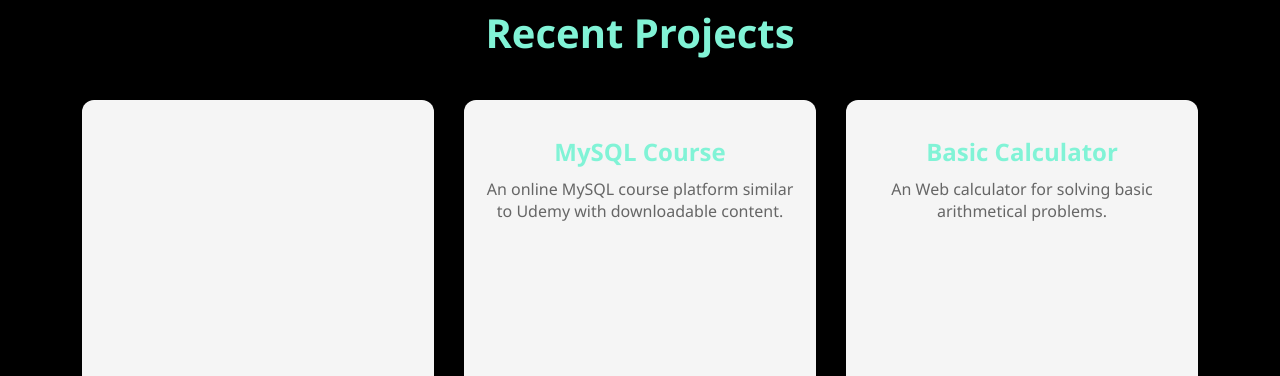
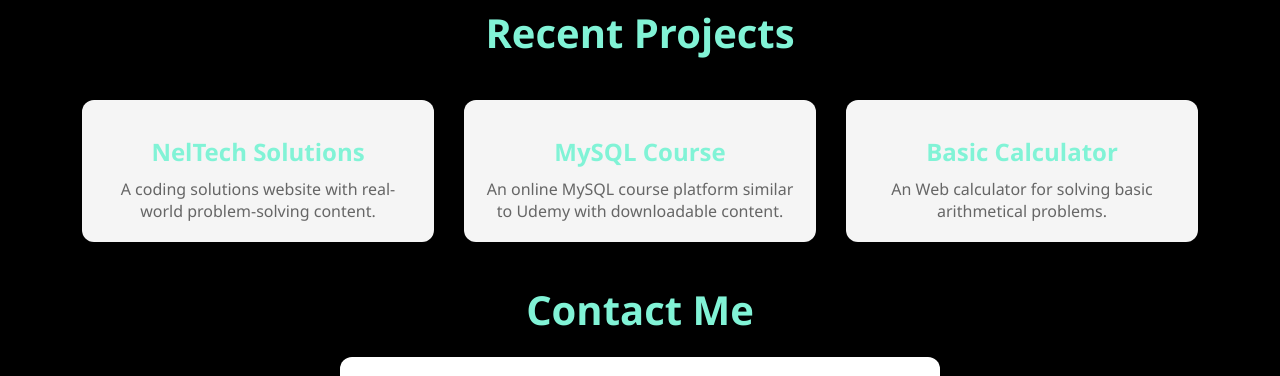
Before and after one commit to Nelson-bassey/my-portfolio, a plain HTML site: page index.html in a window 1280 px wide. Shown: the part 1300-1676 px from the top of the page. Drawn offline with Linux system fonts and the light colour scheme; grey boxes are pictures that could not be loaded.

Commit message:
i removed the marquee since it nis outdated

```diff
--- a/index.html
+++ b/index.html
@@ -74,7 +74,6 @@
     <h2>Recent Projects</h2>
     <div class="portfolio-grid">
       <div class="portfolio-item">
-        <marquee behavior="6" direction="right"><img src="images/My ChatGPT image.png" alt="Project 1"></marquee>
         <h3>NelTech Solutions</h3>
         <p>A coding solutions website with real-world problem-solving content.</p>
       </div>
```
